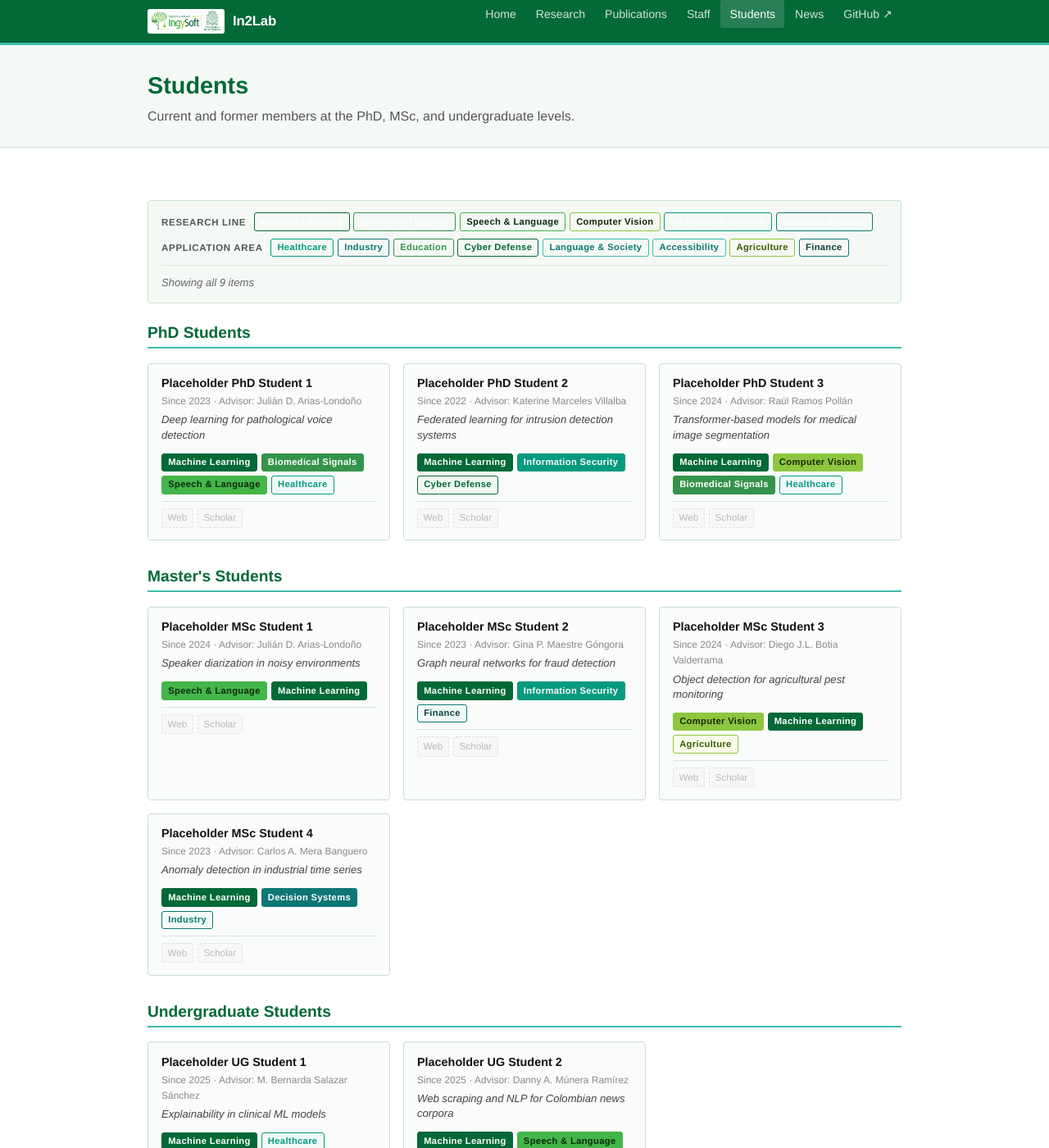
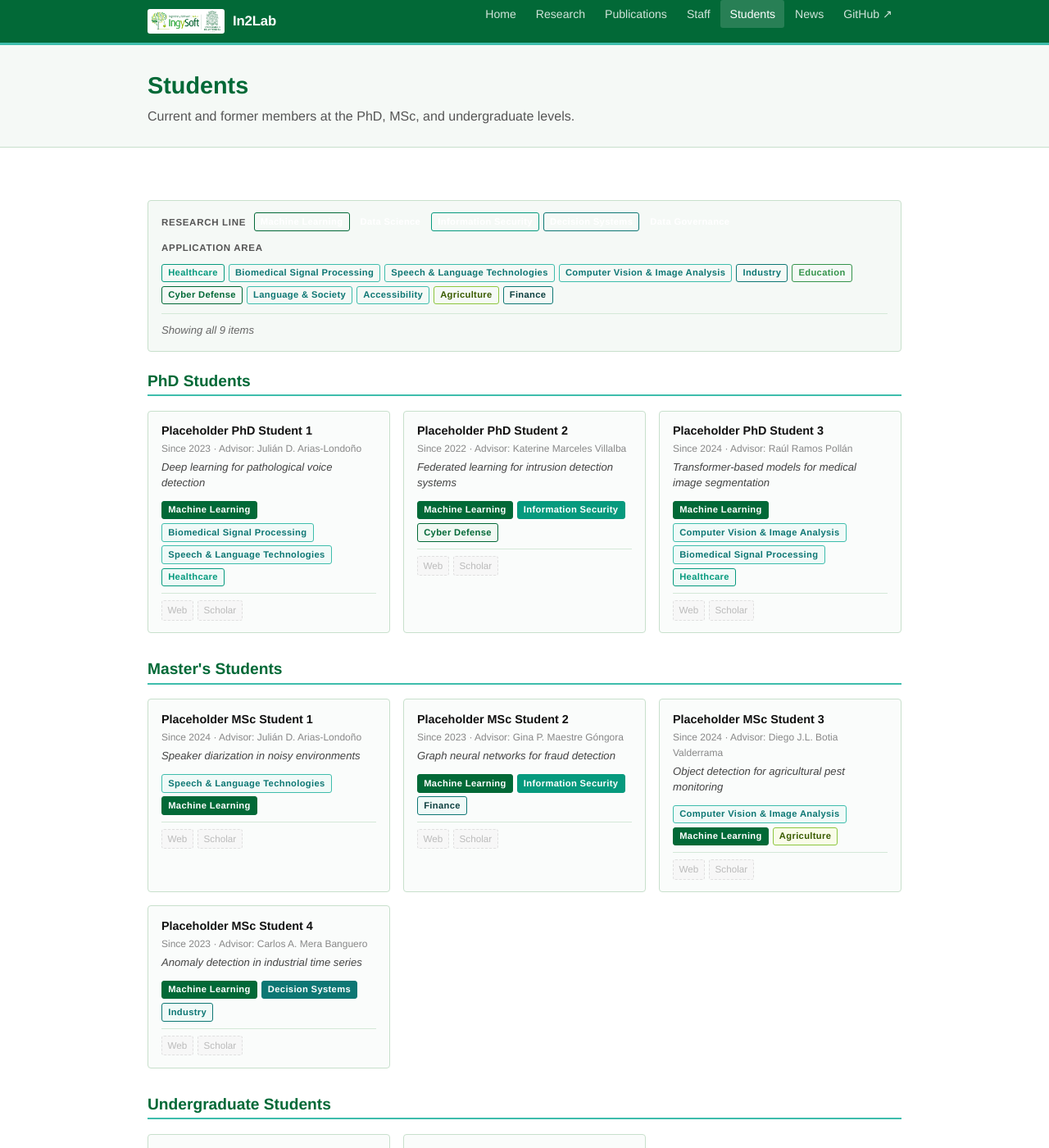
Before and after one commit to IN2LABUDEA/IN2LABUDEA.github.io, a Jekyll site: the page built from students.html, in a window 1280 px wide and 1400 px high. Shown: the whole window at 82% size. Built offline with Jekyll 4.4.1, drawn with Linux system fonts in a browser that asks for light colours; some of the changed text lies outside the part shown.

Commit message:
Update tags.yml

```diff
--- a/_data/tags.yml
+++ b/_data/tags.yml
@@ -14,17 +14,9 @@
     label: "Machine Learning"
     title: "Machine Learning & Pattern Recognition"
 
-  - id:    biomedical
-    label: "Biomedical Signals"
-    title: "Biomedical Signal Processing"
-
-  - id:    speech
-    label: "Speech & Language"
-    title: "Speech & Language Technologies"
-
-  - id:    vision
-    label: "Computer Vision"
-    title: "Computer Vision & Image Analysis"
+  - id: data_science
+    label: "Data Science"
+    title: "Data Science & Big Data"
 
   - id:    security
     label: "Information Security"
@@ -34,9 +26,22 @@
     label: "Decision Systems"
     title: "Intelligent Decision Systems"
 
+  - id:    governance
+    label: "Data Governance"
+    title: "Data Governance & Digital Transformation"
+
 areas:
   - id:    healthcare
     label: "Healthcare"
+
+  - id:    biomedical
+    label: "Biomedical Signal Processing"
+
+  - id:    speech
+    label: "Speech & Language Technologies"
+
+  - id:    vision
+    label: "Computer Vision & Image Analysis"
 
   - id:    industry
     label: "Industry"
```
